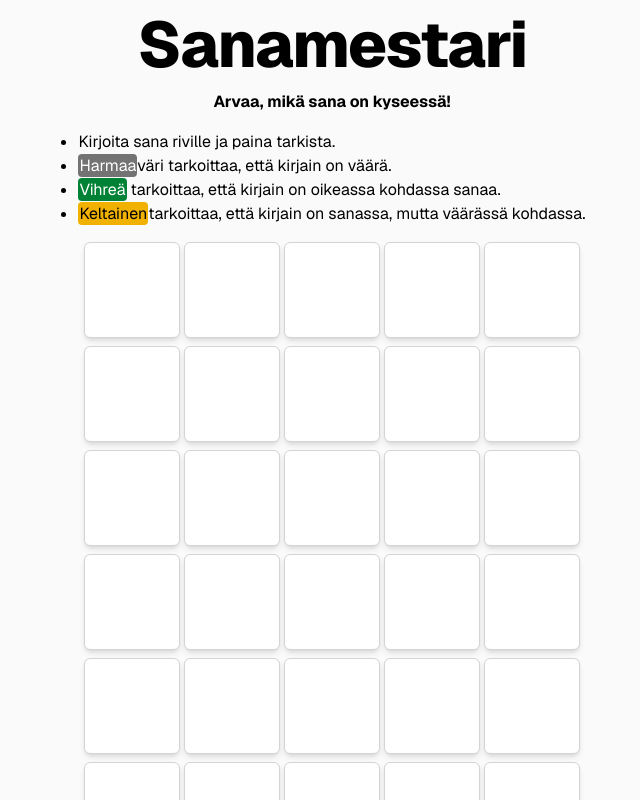
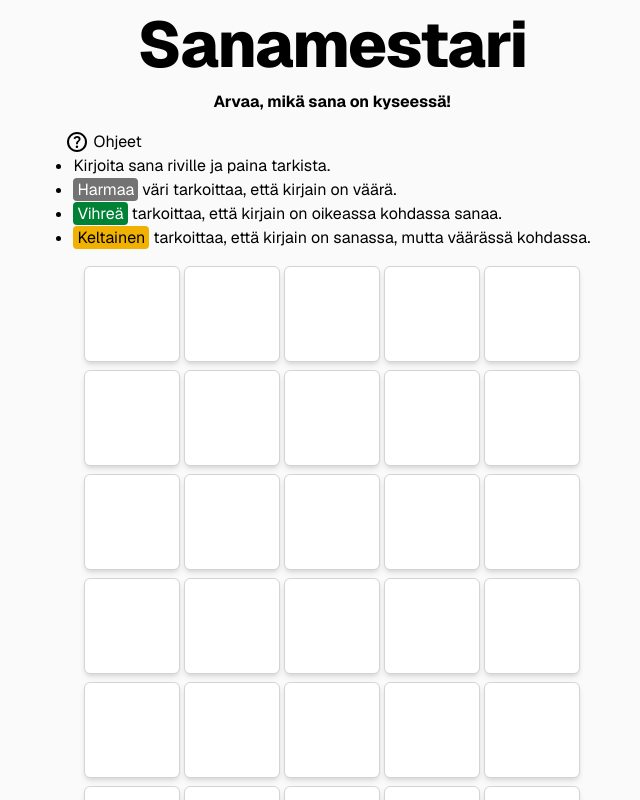
Before and after one commit to ArttuOll/word-master, a Next.js app: page / in a window 1280 px wide. Shown: the top 800 px of the page, without its empty margins (308-948 px from the left). Built offline with nearby package versions, Linux system fonts and the light colour scheme.

Commit message:
Hide instructions by default

```diff
--- a/src/app/components/Instructions.tsx
+++ b/src/app/components/Instructions.tsx
@@ -1,26 +1,57 @@
-﻿export default function Instructions() {
+"use client";
+
+import { useEffect, useState } from "react";
+
+export default function Instructions() {
+	const [open, setOpen] = useState(false);
+
+	useEffect(() => {
+		setOpen(window.matchMedia("screen and (min-width: 48rem)").matches);
+	}, []);
+
 	return (
 		<>
 			<h2 className="font-bold text-md">Arvaa, mikä sana on kyseessä!</h2>
+			<details
+				className="w-full"
+				open={open}
+				onClick={() => setOpen(!open)}
+				onKeyDown={() => setOpen(!open)}
+			>
+				<summary className="flex cursor-pointer list-none gap-1">
+					<svg
+						aria-hidden="true"
+						xmlns="http://www.w3.org/2000/svg"
+						height="24px"
+						viewBox="0 -960 960 960"
+						width="24px"
+					>
+						<path d="M478-240q21 0 35.5-14.5T528-290q0-21-14.5-35.5T478-340q-21 0-35.5 14.5T428-290q0 21 14.5 35.5T478-240Zm-36-154h74q0-33 7.5-52t42.5-52q26-26 41-49.5t15-56.5q0-56-41-86t-97-30q-57 0-92.5 30T342-618l66 26q5-18 22.5-39t53.5-21q32 0 48 17.5t16 38.5q0 20-12 37.5T506-526q-44 39-54 59t-10 73Zm38 314q-83 0-156-31.5T197-197q-54-54-85.5-127T80-480q0-83 31.5-156T197-763q54-54 127-85.5T480-880q83 0 156 31.5T763-763q54 54 85.5 127T880-480q0 83-31.5 156T763-197q-54 54-127 85.5T480-80Zm0-80q134 0 227-93t93-227q0-134-93-227t-227-93q-134 0-227 93t-93 227q0 134 93 227t227 93Zm0-320Z" />
+					</svg>
+					Ohjeet
+				</summary>
 				<ul className="list-disc px-2">
 					<li>Kirjoita sana riville ja paina tarkista.</li>
 					<li>
-					<span className="rounded bg-neutral-500 p-0.25 text-white">
+						<span className="mr-1 rounded bg-neutral-500 p-0.25 px-1 text-white">
 							Harmaa
 						</span>
 						väri tarkoittaa, että kirjain on väärä.
 					</li>
 					<li>
-					<span className="rounded bg-green-700 p-0.25 text-white">Vihreä</span>{" "}
+						<span className="mr-1 rounded bg-green-700 p-0.25 px-1 text-white">
+							Vihreä
+						</span>
 						tarkoittaa, että kirjain on oikeassa kohdassa sanaa.
 					</li>
 					<li>
-					<span className="rounded bg-yellow-500 p-0.25 text-black">
+						<span className="mr-1 rounded bg-yellow-500 p-0.25 px-1 text-black">
 							Keltainen
 						</span>
 						tarkoittaa, että kirjain on sanassa, mutta väärässä kohdassa.
 					</li>
 				</ul>
+			</details>
 		</>
 	);
 }
```
Lines whose indentation alone changed are shown as unchanged.
